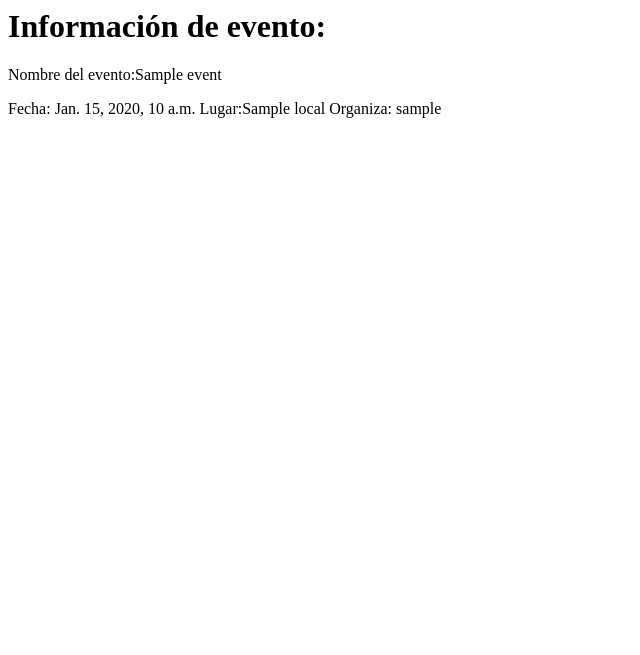
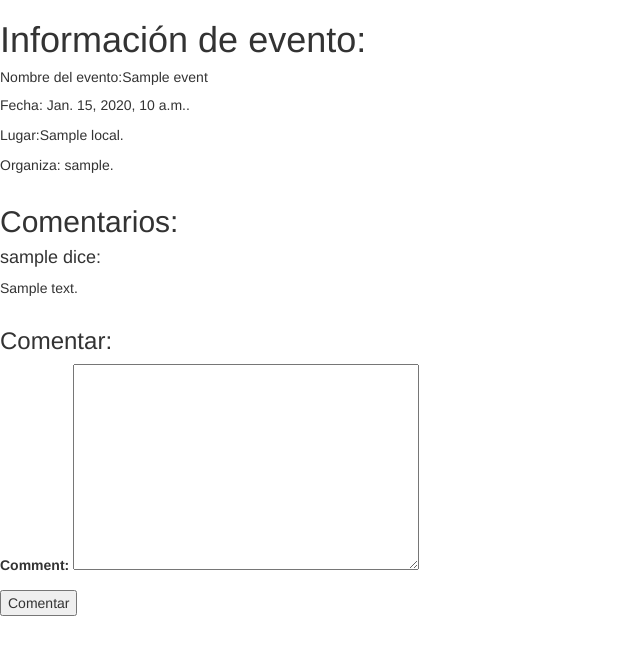
Before and after one commit to schiab8/IngW_old, a Django app: template takuar/sitio/templates/infoEvent.html in a window 1280 px wide. Shown: the top 655 px of the page, without its empty margins (0-640 px from the left). Run offline with Django 3.2, Linux system fonts and the light colour scheme; the template is opened without the code that fills it: values that come from a table or form of the project are taken from there, others are empty; tables that the repository leaves empty hold one stand-in row (values such as "Sample post"); some libraries are stand-ins or nearby versions.

Commit message:
Comentarios funcionando. Recomendado reinicar migraciones.

```diff
--- a/takuar/sitio/forms.py
+++ b/takuar/sitio/forms.py
@@ -1,5 +1,5 @@
 from django import forms
-from sitio.models import Event
+from sitio.models import Event, EventComment
 from functools import partial
 
 
@@ -16,3 +16,13 @@ class FormEvent(forms.ModelForm):
             'organizer':forms.HiddenInput(),
             }
             #'startTime': forms.DateTimeInput(format='%dd/%mm/%YYYY'),
+
+class FormEventComment(forms.ModelForm):
+    class Meta:
+        model = EventComment
+        exclude = ['is_removed']
+        widgets = {
+                'user': forms.HiddenInput(),
+                'submit_date': forms.HiddenInput(),
+                'event': forms.HiddenInput(),
+                }
--- a/takuar/sitio/models.py
+++ b/takuar/sitio/models.py
@@ -9,22 +9,26 @@ from django.contrib.contenttypes.models import ContentType
 
 class Gender(models.Model):
     gender = models.CharField(max_length=25)
+
     def __str__(self):
         return self.gender
 
 class LocalType(models.Model):
     category = models.CharField(max_length=50)
+
     def __str__(self):
         return self.category
 
 class UserType(models.Model):
     category = models.CharField(max_length=50)
+
     def __str__(self):
         return self.category
 
 class Picture(models.Model):
     image = models.ImageField()
     caption = models.CharField(max_length=200)
+
     def __str__(self):
         return self.caption
 
@@ -47,6 +51,7 @@ class UserProfile(models.Model):
     email = models.CharField(max_length=50, blank=True)
     contact = models.CharField(max_length=200, blank=True)
     group = models.ManyToManyField(Group, blank=True)
+
     def __str__(self):
         return self.name +' '+ self.lastName
 
@@ -55,6 +60,7 @@ class Local(models.Model):
     adress = models.CharField(max_length=50)
     capacity = models.IntegerField()
     idType = models.ForeignKey(LocalType, null=False, blank=False)
+
     def __str__(self):
         return self.name
 
@@ -64,6 +70,7 @@ class Event(models.Model):
     organizer = models.ForeignKey(User, null=False, blank=False)
     startTime = models.DateTimeField()
     finishTime = models.DateTimeField()
+
     def __str__(self):
         return self.eventName
 
@@ -79,14 +86,26 @@ class Answer(models.Model):
     group2 = models.ForeignKey(Group, null=False, blank=False, related_name='to')
     answer = models.BooleanField(default=False)
 
-class Coment(models.Model):
-	coment_object = models.ForeignKey(ContentType, related_name="content_type_set_for_%(class)s") #Apunta al objeto donde se comento
-	#object_type = GenericForeignKey(ct_field="content_type", fk_field="object_pk")#Tipo del objeto comentado
-	user = models.ForeignKey(User, blank=True, null=True, related_name="%(class)s_comments")
-	comment = models.TextField(max_length=300)
-	submit_date = models.DateTimeField(default=None)
-	is_removed = models.BooleanField(default=False)
+class Comment(models.Model):
+    # ?
+    # comment_object = models.ForeignKey(ContentType, related_name="content_type_set_for_%(class)s") #Apunta al objeto donde se comento
+    #object_type = GenericForeignKey(ct_field="content_type", fk_field="object_pk")#Tipo del objeto comentado
+    user = models.ForeignKey(User, blank=True, null=True)
+    comment = models.TextField(max_length=300)
+    submit_date = models.DateTimeField(default=None)
+    is_removed = models.BooleanField(default=False)
 
-def save(self, *args, **kwargs):
-        if self.submit_date is None:
-            self.submit_date = timezone.now()
+    def __str__(self):
+        return " %s, %s, %s" % (self.submit_date, self.user, self.comment)
+
+class PictureComment(Comment):
+    picture = models.OneToOneField(Picture)
+
+    def __str__(self):
+        return "Comentario sobre foto: %s" % comment
+
+class EventComment(Comment):
+    event = models.OneToOneField(Event)
+
+    def __str__(self):
+        return "Comentario sobre evento: %s" % comment
--- a/takuar/sitio/templates/infoEvent.html
+++ b/takuar/sitio/templates/infoEvent.html
@@ -1,10 +1,33 @@
+{% extends 'base.html' %}
 {% block content %}
-<h1> Información de evento:</h1>
-Nombre del evento:{{ event.eventName }}
-<p>
-Fecha: {{ event.startTime }}
+<div class='row'>
+    <div class='col-md-12'>
+        <h1> Información de evento:</h1>
+        <h5> Nombre del evento:{{ event.eventName }}</h5>
+        <p>Fecha: {{ event.startTime }}.</p>
+        <p>Lugar:{{ event.local }}.</p>
+        <p>Organiza: {{event.organizer}}.</p>
 
-Lugar:{{ event.local }}
-Organiza: {{event.organizer}}
-</p>
+    </div>
+</div>
+<div class='row'>
+    <div class='col-md-12'>
+        <h2>Comentarios:</h2>
+        {% for comment in comments %}
+            <h4> {{ comment.user }} dice:</h4>
+            <p> {{ comment.comment }} </p>
+        {% endfor %}
+    </div>
+</div>
+<div class='row'>
+    <div class='col-md-12'>
+        <h3>Comentar:</h3>
+        <form method='POST'>
+            {% csrf_token %}
+            {{ form_comment.as_p }}
+            <input type='submit' value='Comentar'/>
+        </form>
+    </div>
+</div>
+
 {% endblock %}
```
Also changed, not shown: takuar/sitio/admin.py (+6 -1 lines), takuar/sitio/views.py (+20 -11 lines).
